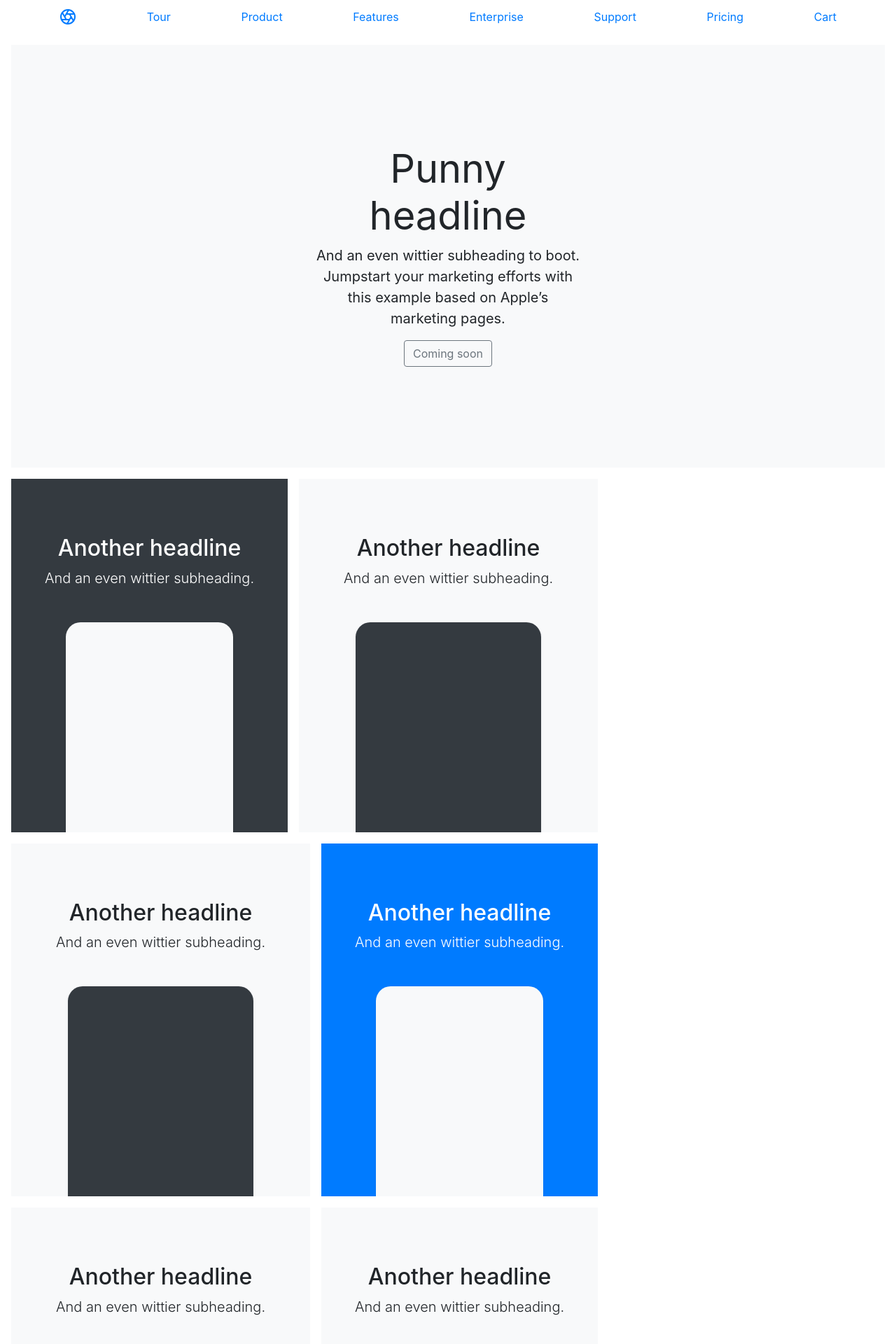
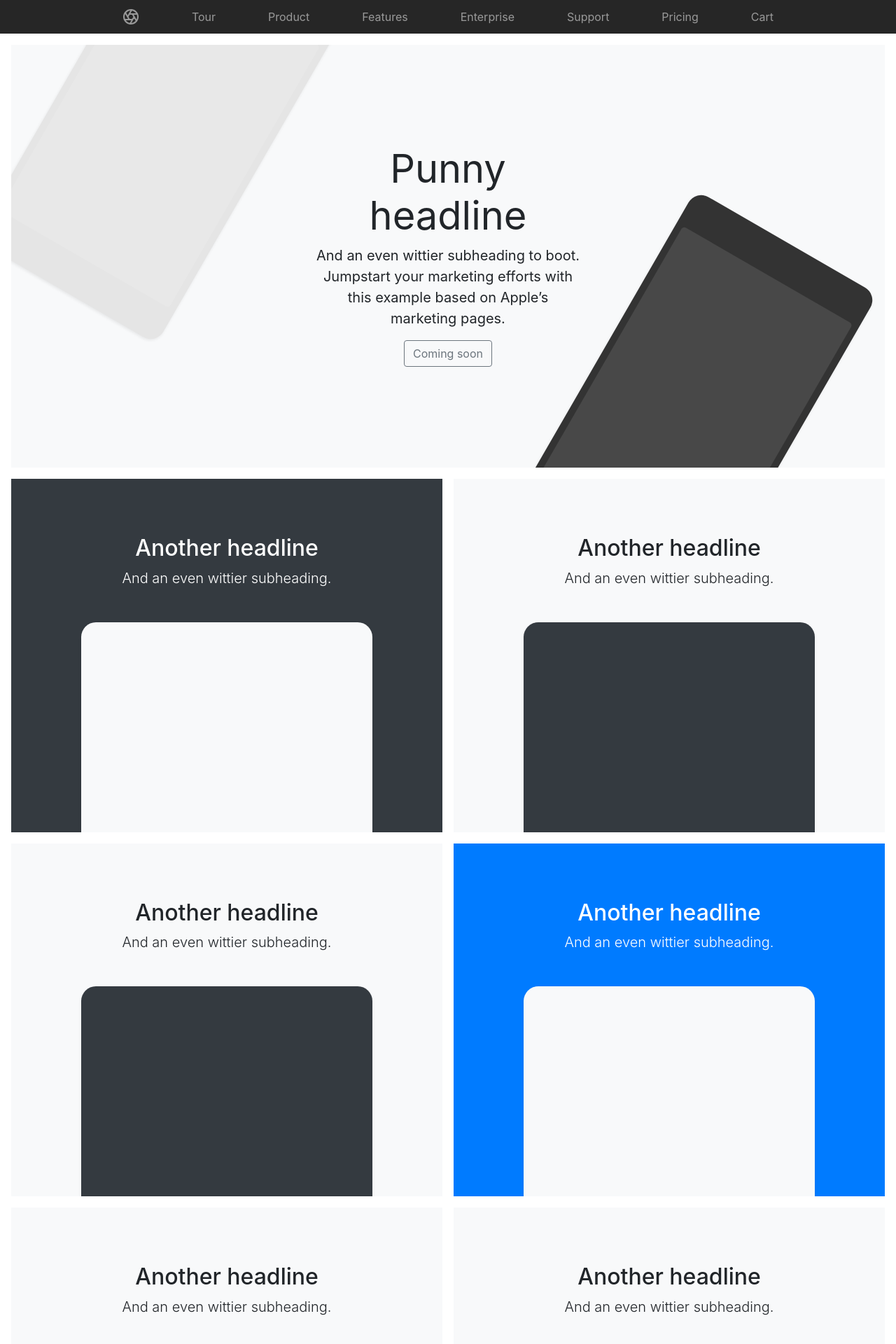
Before and after one commit to tenebrius1/introvertedbaker, a Flask app: page / in a window 1280 px wide. Shown: the top 1920 px of the page at 70% size. Run offline with Flask 2, Linux system fonts and the light colour scheme; some libraries are stand-ins or nearby versions.

Commit message:
added css

```diff
--- a/app.py
+++ b/app.py
@@ -9,3 +9,5 @@
 @app.route("/")
 def index():
     return render_template("index.html")
+
+app.run(debug='true')
--- /dev/null
+++ b/static/styles.css
@@ -0,0 +1,74 @@
+.container {
+    max-width: 960px;
+  }
+
+  /*
+   * Custom translucent site header
+   */
+
+  .site-header {
+    background-color: rgba(0, 0, 0, .85);
+    -webkit-backdrop-filter: saturate(180%) blur(20px);
+    backdrop-filter: saturate(180%) blur(20px);
+  }
+  .site-header a {
+    color: #999;
+    transition: ease-in-out color .15s;
+  }
+  .site-header a:hover {
+    color: #fff;
+    text-decoration: none;
+  }
+
+  /*
+   * Dummy devices (replace them with your own or something else entirely!)
+   */
+
+  .product-device {
+    position: absolute;
+    right: 10%;
+    bottom: -30%;
+    width: 300px;
+    height: 540px;
+    background-color: #333;
+    border-radius: 21px;
+    -webkit-transform: rotate(30deg);
+    transform: rotate(30deg);
+  }
+
+  .product-device::before {
+    position: absolute;
+    top: 10%;
+    right: 10px;
+    bottom: 10%;
+    left: 10px;
+    content: "";
+    background-color: rgba(255, 255, 255, .1);
+    border-radius: 5px;
+  }
+
+  .product-device-2 {
+    top: -25%;
+    right: auto;
+    bottom: 0;
+    left: 5%;
+    background-color: #e5e5e5;
+  }
+
+
+  /*
+   * Extra utilities
+   */
+
+  .flex-equal > * {
+    -ms-flex: 1;
+    flex: 1;
+  }
+  @media (min-width: 768px) {
+    .flex-md-equal > * {
+      -ms-flex: 1;
+      flex: 1;
+    }
+  }
+
+  .overflow-hidden { overflow: hidden; }
--- a/templates/layout.html
+++ b/templates/layout.html
@@ -14,6 +14,8 @@
     <script src="https://code.jquery.com/jquery-3.5.1.slim.min.js"></script>
     <script src="https://cdn.jsdelivr.net/npm/popper.js@1.16.0/dist/umd/popper.min.js"></script>
     <script src="https://stackpath.bootstrapcdn.com/bootstrap/4.5.0/js/bootstrap.min.js"></script>
+
+    <link href="/static/styles.css" rel="stylesheet" />
 
     <title>TheIntrovertedBaker: {% block title %}{% endblock %}</title>
 </head>
```
